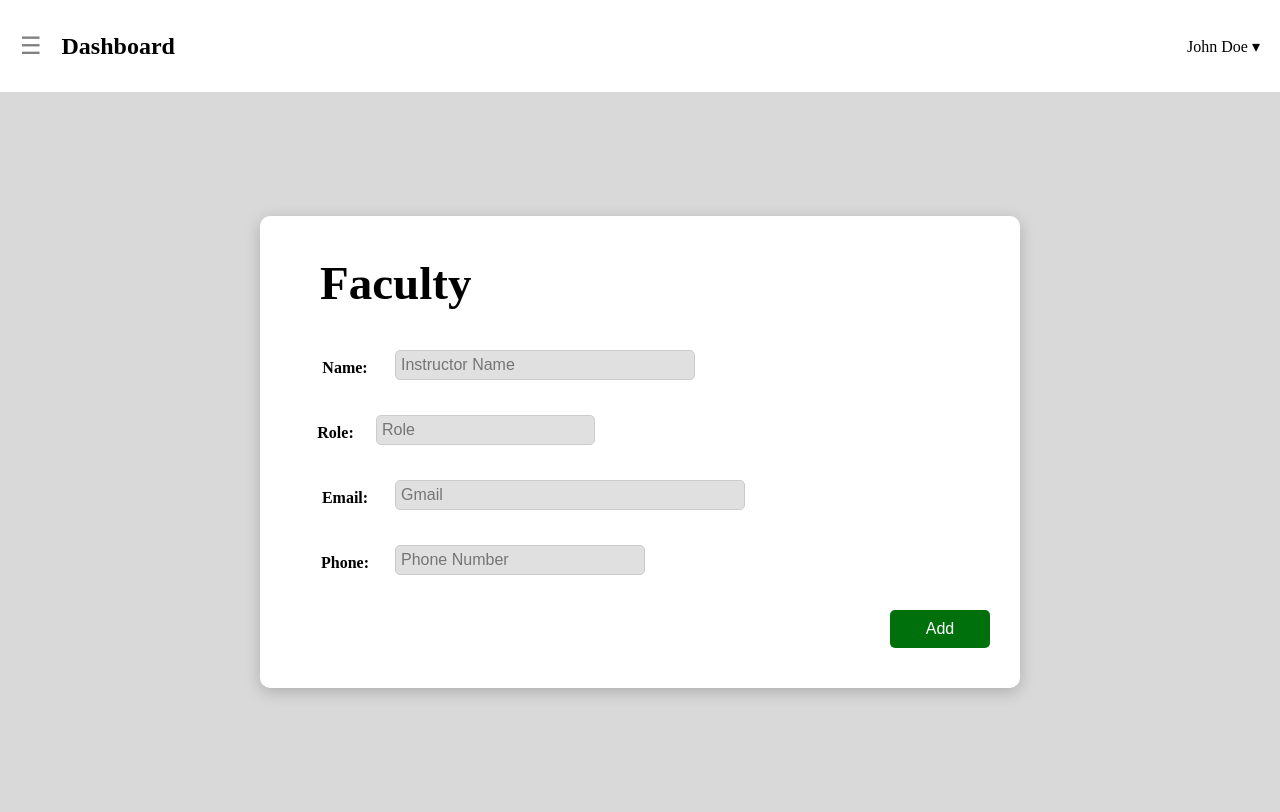
After one commit to jmlsuarez05826/CAMS, a PHP site: page /user_accounts.php in a window 1280 px wide. The commit adds this page. Run offline with PHP 8.4, Linux system fonts and the light colour scheme.

Commit message:
Header Module and Admin Dashboard

```diff
--- /dev/null
+++ b/assets/css/admin-header.css
@@ -0,0 +1,136 @@
+/* Navbar layout */
+body{
+    margin: 0;
+    background-color: #D9D9D9;
+
+}
+
+header{
+    width: 100%;
+    margin: 0;
+}
+
+
+.navbar {
+    display: flex;
+    justify-content: space-between;
+    align-items: center;
+    background-color: white;
+    padding: 10px 20px 10px 20px;
+    color: white;
+    max-width: 100%;
+
+}
+
+.hamburger {
+    display: flex;
+    align-items: center;
+    gap: 20px;
+    height: 3em;
+    font-size: 1.5rem;
+    cursor: pointer;
+    color: gray;
+}
+
+/* Center title */
+.title {
+    font-size: 1.5rem;
+    font-weight: bold;
+    color:#000
+}
+
+
+/* Account dropdown */
+.account-dropdown {
+    position: flex;
+    cursor: pointer;
+    color:#000
+
+}
+
+.dropdown-menu {
+    display: none;
+    position: absolute;
+    right: 0;
+    margin-right: 150px;
+    top: 100%;
+    background-color: white;
+    color: #000;
+    list-style: none;
+    padding: 10px 0;
+    margin: 0 20px 0 0;
+    border-radius: 5px;
+    box-shadow: 0 4px 6px rgba(0,0,0,0.2);
+}
+
+.dropdown-menu li a {
+    display: block;
+    padding: 5px 20px;
+    text-decoration: none;
+    color: #000;
+}
+
+.dropdown-menu li a:hover {
+    background-color: #f1f1f1;
+}
+
+/* Sidebar (hidden by default) */
+.sidebar {
+    position: fixed;
+    top: 0;
+    left: -250px; /* hide offscreen */
+    width: 250px;
+    height: 100%;
+    background-color: #A81E1E;
+
+    transition: left 0.3s ease;
+}
+.header-content {
+    display: flex;
+    align-items: center;   /* vertically center the logo and title */
+    padding: 15px 20px;    /* space inside sidebar */
+}
+
+.sidebar-logo {
+    width: 40px;            /* adjust size */
+    height: 40px;           /* keep aspect ratio */
+    margin-right: 10px;     /* space between logo and title */
+}
+
+.sidebar-title {
+    font-size: 1rem;
+    font-weight: bold;
+    color: black;
+}
+
+
+
+.sidebar ul {
+    list-style: none;
+    padding: 0;
+    color: #D0112B;
+}
+
+.sidebar ul li a {
+    display: block;
+    color: BLACK;
+    padding: 15px 20px;
+    text-decoration: none;
+}
+
+.sidebar ul li a:hover {
+     background-color: #D0112B;
+
+}
+
+/* Active sidebar */
+.sidebar.active {
+    left: 0;
+}
+
+.navbar {
+    transition: all 0.3s ease;
+}
+.sidebar {
+    transition: all 0.3s ease;
+}
--- /dev/null
+++ b/includes/admin-header.php
@@ -0,0 +1,101 @@
+<body>
+    <header>
+        <nav id="topbar" class="navbar">
+            <!-- Hamburger / Sidebar toggle -->
+            <div class="hamburger">
+
+            <p id="menu-toggle">&#9776;</p>
+
+              <!-- Centered page title -->
+            <div class="title">Dashboard</div>
+            </div>
+
+
+            <!-- Account dropdown -->
+            <div class="account-dropdown">
+                <span id="account-name">John Doe &#9662;</span> <!-- ▼ icon -->
+                <ul class="dropdown-menu" id="dropdown-menu">
+                    <li><a href="#">Profile</a></li>
+                    <li><a href="#">Settings</a></li>
+                    <li><a href="#">Logout</a></li>
+                </ul>
+            </div>
+        </nav>
+
+        <!-- Sidebar (hidden by default) -->
+        <aside class="sidebar" id="sidebar">
+            <!-- Logo + Title container -->
+            <div class="header-content">
+                <img src="../images/BSU_logo (3).webp" alt="Logo" class="sidebar-logo">
+                <span class="sidebar-title">Classroom Management System</span>
+            </div>
+
+            <!-- Sidebar links -->
+            <ul>
+                <li><a href="../pages/admin-dash.php">Dashboard</a></li>
+                <li><a href="#">Manage Classrooms</a></li>
+                <li><a href="../pages/user_accounts.php">User Accounts</a></li>
+            </ul>
+        </aside>
+
+    </header>
+
+
+    <script>
+    // Sidebar toggle
+    const hamburger = document.getElementById('menu-toggle');
+    const sidebar = document.getElementById('sidebar');
+    const topbar = document.getElementById('topbar'); // <-- added: reference to navbar
+
+    hamburger.addEventListener('click', (e) => {
+        e.stopPropagation(); // Prevent the click from bubbling up to document
+        sidebar.classList.toggle('active');
+
+        // <-- added: shift/reduce navbar when sidebar is toggled
+        if (sidebar.classList.contains('active')) {
+            topbar.style.marginLeft = '250px';             // moves navbar to the right
+            topbar.style.width = 'calc(100% - 250px)';     // shrinks width
+        } else {
+            topbar.style.marginLeft = '0';                 // reset position
+            topbar.style.width = '100%';                   // full width
+        }
+    });
+
+    // Close sidebar when clicking outside
+    document.addEventListener('click', (e) => {
+        // Check if sidebar is open and click is outside sidebar and hamburger
+        if (sidebar.classList.contains('active') &&
+            !sidebar.contains(e.target) &&
+            !hamburger.contains(e.target)) {
+            sidebar.classList.remove('active');
+
+            // <-- added: reset navbar if sidebar is closed by clicking outside
+            topbar.style.marginLeft = '0';
+            topbar.style.width = '100%';
+        }
+    });
+
+    // Account dropdown toggle
+    const accountName = document.getElementById('account-name');
+    const dropdownMenu = document.getElementById('dropdown-menu');
+
+    accountName.addEventListener('click', (e) => {
+        e.stopPropagation(); // Prevent closing immediately if inside dropdown
+        dropdownMenu.classList.toggle('active');
+    });
+
+    // Close dropdown when clicking outside
+    document.addEventListener('click', (e) => {
+        if (dropdownMenu.classList.contains('active') &&
+            !accountName.contains(e.target) &&
+            !dropdownMenu.contains(e.target)) {
+            dropdownMenu.classList.remove('active');
+        }
+    });
+</script>
+
+
+
+</body>
+
+</html>
--- /dev/null
+++ b/pages/user_accounts.php
@@ -0,0 +1,188 @@
+<!DOCTYPE html>
+<html lang="en">
+
+<head>
+    <meta charset="UTF-8">
+    <meta name="viewport" content="width=device-width, initial-scale=1.0">
+    <title><?php $pageTitle = "Dashboard Home";
+            echo $pageTitle; ?></title>
+
+    <!-- Link CSS for the header -->
+    <link rel="stylesheet" href="../assets/css/admin-header.css">
+
+    <style>
+        .login-page {
+            display: flex;
+            justify-content: center;
+            align-items: center;
+            height: calc(100vh - 80px);
+            /* full viewport minus header */
+        }
+
+        /* White login box */
+        .login-container {
+            background-color: white;
+            padding: 40px 30px;
+            border-radius: 10px;
+            box-shadow: 0 4px 15px rgba(0, 0, 0, 0.2);
+            width: 700px;
+            /* adjust as needed */
+            text-align: center;
+        }
+
+        /* Headings */
+        .login-container h2 {
+            margin-top: 0px;
+            margin-bottom: 30px;
+            font-size: 47px;
+            font-family: 'Ibarra Real Nova', serif;
+            color: black;
+            text-align: left;
+            margin-left: 30px;
+        }
+
+        /* Form fields */
+        .login-container form {
+            display: flex;
+            flex-direction: column;
+        }
+
+        .login-container input {
+            padding: 10px;
+            margin-bottom: 10px;
+            margin-top: 5px;
+            border: 1px solid #ccc;
+            border-radius: 5px;
+            font-size: 16px;
+            background-color: #E0E0E0;
+        }
+
+        /* Login button */
+        .login-container button {
+            padding: 10px;
+            background-color: #00700D;
+            color: white;
+            border: none;
+            border-radius: 5px;
+            font-size: 16px;
+            cursor: pointer;
+            transition: background 0.3s ease;
+            align-items: right;
+            width: 100px;
+        }
+
+        .login-container button:hover {
+            background-color: #a10f23;
+        }
+
+        /* Base styles for all form groups */
+        .form-group-name,
+        .form-group-role,
+        .form-group-email,
+        .form-group-phone {
+            display: flex;
+            /* makes label + input side by side */
+            align-items: center;
+            /* vertically center them */
+            margin-bottom: 10px;
+            padding: 5px;
+        }
+
+        /* Individual widths */
+        .form-group-name {
+            width: 400px;
+        }
+
+        .form-group-role {
+            width: 300px;
+        }
+
+        .form-group-email {
+            width: 450px;
+        }
+
+        .form-group-phone {
+            width: 350px;
+        }
+
+        /* Labels (consistent styling) */
+        .form-group-name label,
+        .form-group-role label,
+        .form-group-email label,
+        .form-group-phone label {
+            width: 100px;
+            /* fixed label width for alignment */
+            font-weight: bold;
+            margin-right: 0px;
+            /* space between label and input */
+        }
+
+        /* Inputs */
+        .form-group-name input,
+        .form-group-role input,
+        .form-group-email input,
+        .form-group-phone input {
+            flex: 1;
+            /* input fills remaining space */
+            padding: 5px;
+        }
+
+
+        .button-container {
+            display: flex;
+            justify-content: flex-end;
+            /* moves button to the right */
+            margin-top: 10px;
+        }
+    </style>
+</head>
+
+<body>
+
+    <?php include '../includes/admin-header.php'; ?> <!-- This brings in your navbar & sidebar -->
+
+
+    <!-- User Creation Container -->
+    <main class="login-page">
+        <div class="login-container">
+            <h2>Faculty</h2>
+
+            <form action="" method="post">
+
+                <form>
+                    <div class="form-group-name">
+                        <label for="instname">Name:</label>
+                        <input type="text" id="instname" name="instname" placeholder="Instructor Name" required>
+                    </div>
+
+                    <div class="form-group-role">
+                        <label for="role">Role:</label>
+                        <input type="text" id="role" name="role" placeholder="Role" required>
+                    </div>
+
+                    <div class="form-group-email">
+                        <label for="email">Email:</label>
+                        <input type="email" id="email" name="email" placeholder="Gmail" required>
+                    </div>
+
+                    <div class="form-group-phone">
+                        <label for="phone">Phone:</label>
+                        <input type="number" id="phone" name="phone" placeholder="Phone Number" required>
+                    </div>
+
+                    <div class="button-container">
+                        <button>Add</button>
+                    </div>
+
+                </form>
+            </form>
+
+
+        </div>
+
+    </main>
+
+
+</body>
+
+</html>
```
Also changed, not shown: assets/css/faculty-header.css (deleted, +0 -55 lines), images/Salary_dataset(in).csv (added, +31 -0 lines), includes/faculty-header.php (deleted, +0 -34 lines), pages/admin-dash.php (added, +16 -0 lines), pages/faculty-dash.php (+15 -1 lines), images/Student_Performance(in).csv (added), 1 other file.
